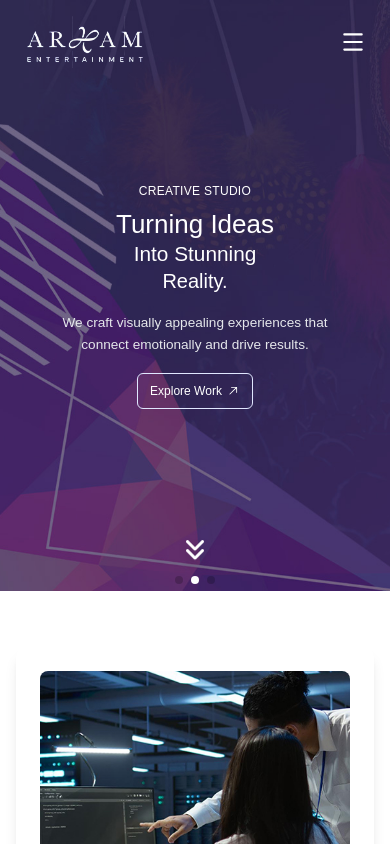
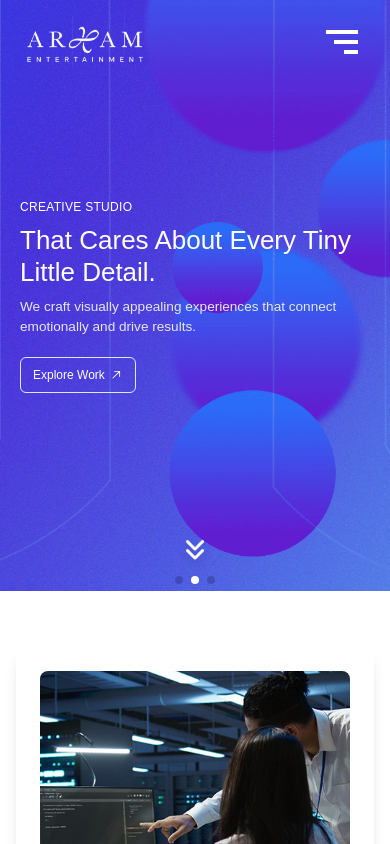
Before and after one commit to Manish019/ArhanMedia, a React (Vite) app: page / in a window 390 px wide. Shown: the top 844 px of the page. Built offline with nearby package versions, Linux system fonts and the light colour scheme.

Commit message:
text and hamburgur icons changes

```diff
--- a/src/components/HomeSlider.jsx
+++ b/src/components/HomeSlider.jsx
@@ -21,9 +21,7 @@ const slidesData = [
     id: 1,
     image: "/n-slider.png",
     subtitle: "DESIGN TEAM",
-    title1: "That Care About",
-    title2: "Every Tiny Little",
-    title3: "Detail.",
+    title1: "That Cares About Every Tiny Little Detail.",
     description:
       "We don't just make it look good — we make it make sense. Every pixel enhances your brand.",
     buttonText: "Download Portfolio",
@@ -31,11 +29,9 @@ const slidesData = [
   },
   {
     id: 2,
-    image: "/slider2.jpg",
+    image: "/n-slider.png",
     subtitle: "CREATIVE STUDIO",
-    title1: "Turning Ideas",
-    title2: "Into Stunning",
-    title3: "Reality.",
+    title1: "That Cares About Every Tiny Little Detail.",
     description:
       "We craft visually appealing experiences that connect emotionally and drive results.",
     buttonText: "Explore Work",
@@ -43,11 +39,10 @@ const slidesData = [
   },
   {
     id: 3,
-    image: "/slider3.jpg",
+   image: "/n-slider.png",
     subtitle: "DIGITAL EXPERTS",
-    title1: "Design. Build.",
-    title2: "Deliver",
-    title3: "Delight.",
+    title1: "That Cares About Every Tiny Little Detail.",
+
     description:
       "From concept to launch — we create meaningful digital experiences that inspire action.",
     buttonText: "Learn More",
@@ -79,39 +74,40 @@ const HomeSlider = () => {
               />
 
               {/* Overlay */}
-              <div className="absolute inset-0 bg-black/5"></div>
+              <div className="absolute inset-0"></div>
 
               {/* Content */}
               <div
-                className="absolute inset-0 flex flex-col justify-center items-center sm:items-start
+  className="
+    absolute inset-0 flex flex-col justify-center items-start  /* 👈 default = left */
+    sm:items-start
     px-5 sm:px-10 md:px-16 lg:px-24 text-white z-10
-                text-center sm:text-left sm:justify-center gap-3"
+    text-left sm:text-left sm:justify-center gap-3
+  "
 >
   <motion.div
     initial={{ y: -40, opacity: 0, scale: 0.95 }}
     whileInView={{ y: 0, opacity: 1, scale: 1 }}
     transition={{ duration: 1, ease: "easeOut" }}
     viewport={{ once: false, amount: 0.3 }}
-                  className="w-full sm:w-[90%] md:w-[80%] lg:max-w-2xl mx-auto sm:mx-0 lg:mt-5"
+    className="
+      w-full sm:w-[90%] md:w-[800px] lg:w-[750px]
+      mx-auto sm:mx-0 lg:mt-5 inner-section
+      text-left  /* 👈 ensure mobile text alignment */
+    "
   >
     {/* Subtitle */}
-                  <h3 className="text-[12px] sm:text-sm md:text-[16px] lg:text-lg font-semibold tracking-wide mb-2 sm:mb-3">
+    <h3 className="text-[12px] sm:text-sm md:text-[16px] lg:text-[30px] tracking-wide mb-2 sm:mb-3">
       {slide.subtitle}
     </h3>
 
     {/* Titles */}
-                  <h1 className="text-[26px] sm:text-[34px] md:text-[50px] lg:text-[60px] font-bold leading-tight">
+    <h1 className="text-[26px] sm:text-[34px] md:text-[65px] lg:text-[74px] leading-tight md:leading-tight mb-2 ">
       {slide.title1}
     </h1>
-                  <h2 className="text-[22px] sm:text-[30px] md:text-[44px] lg:text-[50px] text-white font-semibold leading-tight">
-                    {slide.title2}
-                  </h2>
-                  <h3 className="text-[20px] sm:text-[26px] md:text-[40px] lg:text-[45px] text-white font-semibold mb-4 sm:mb-6">
-                    {slide.title3}
-                  </h3>
 
     {/* Paragraph */}
-                  <p className="text-[12px] sm:text-[14px] md:text-[17px] lg:text-[20px] leading-relaxed mb-5 sm:mb-6 text-gray-200">
+    <p className="text-[12px] sm:text-[14px] md:text-[20px] lg:text-[28px] leading-light mb-5 sm:mb-6 text-gray-200">
       {slide.description}
     </p>
 
@@ -127,6 +123,7 @@ const HomeSlider = () => {
     </Link>
   </motion.div>
 </div>
+
             </div>
           </SwiperSlide>
         ))}
--- a/src/components/Homeslider.css
+++ b/src/components/Homeslider.css
@@ -8,8 +8,7 @@
 
   .slider-section p {
     font-size: 0.85rem !important; /* text-sm */
-    max-width: 90%;
-    margin: 0 auto 1rem auto;
+    max-width: 100%;
   }
 
   .slider-section button {
@@ -36,17 +35,31 @@
 }
 
 /* For tablets (641px - 1024px) */
-@media (min-width: 641px) and (max-width: 1024px) {
-  .slider-section h2 {
-    font-size: 2.2rem !important; /* text-3xl */
+@media (min-width: 641px) and (max-width: 1023px) {
+  .inner-section{
+   width: 600px !important;
+  }
+
+
+  .slider-section h1 {
+    font-size: 45px !important; /* text-3xl */
   }
 
   .slider-section p {
-    font-size: 1.2rem !important;
+    font-size: 25px !important;
   }
 
-  .slider-section button {
+  /* .slider-section button {
     font-size: 1rem !important;
     padding: 10px 22px !important;
-  }
+  } */
 }
+
+/* @media (min-width: 1024px){
+.inner-section h1{
+          font-size: 65px !important;
+
+}
+
+
+} */
--- a/src/components/Navbar.jsx
+++ b/src/components/Navbar.jsx
@@ -3,6 +3,7 @@ import { Link } from "react-router-dom";
 import { Menu, ChevronDown } from "lucide-react";
 // import { HiOutlineArrowUturnRight } from "react-icons/hi2";
 import { HiArrowUturnLeft } from "react-icons/hi2";
+import { BiMenuAltRight } from "react-icons/bi";
 
 
 import "./Navbar.css";
@@ -213,7 +214,7 @@ useEffect(() => {
   }`}
 >
   {!mobileOpen ? (
-    <Menu size={26} />
+    <BiMenuAltRight  className="text-5xl font-light"  />
   ) : (
     <HiArrowUturnLeft
       className={`w-9 h-9 transition-colors duration-300 ${
```
Lines whose indentation alone changed are shown as unchanged.
